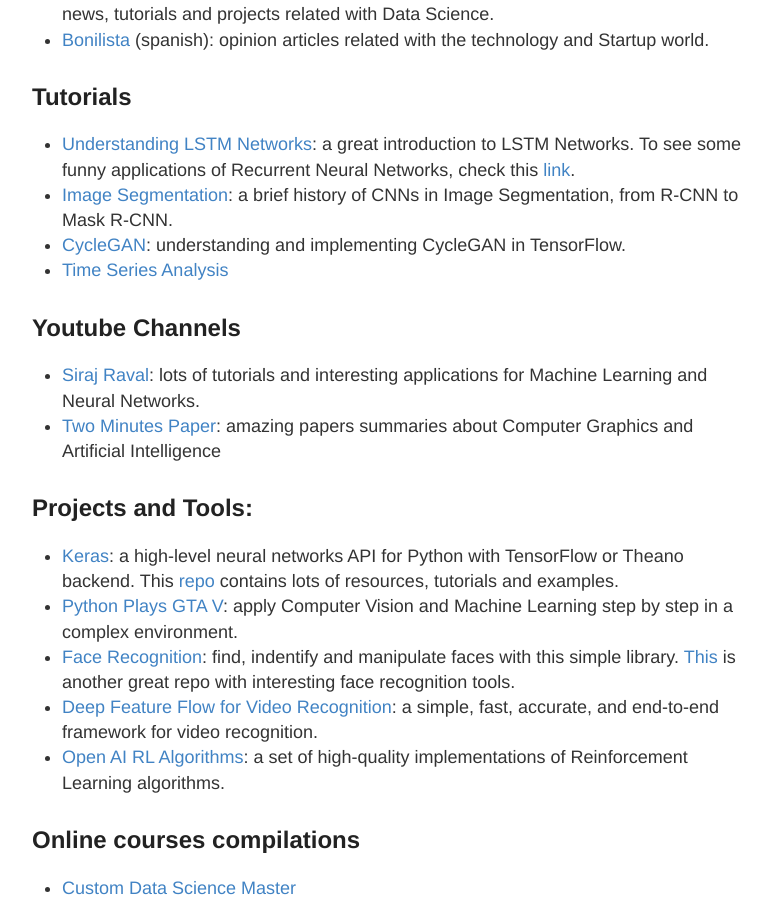
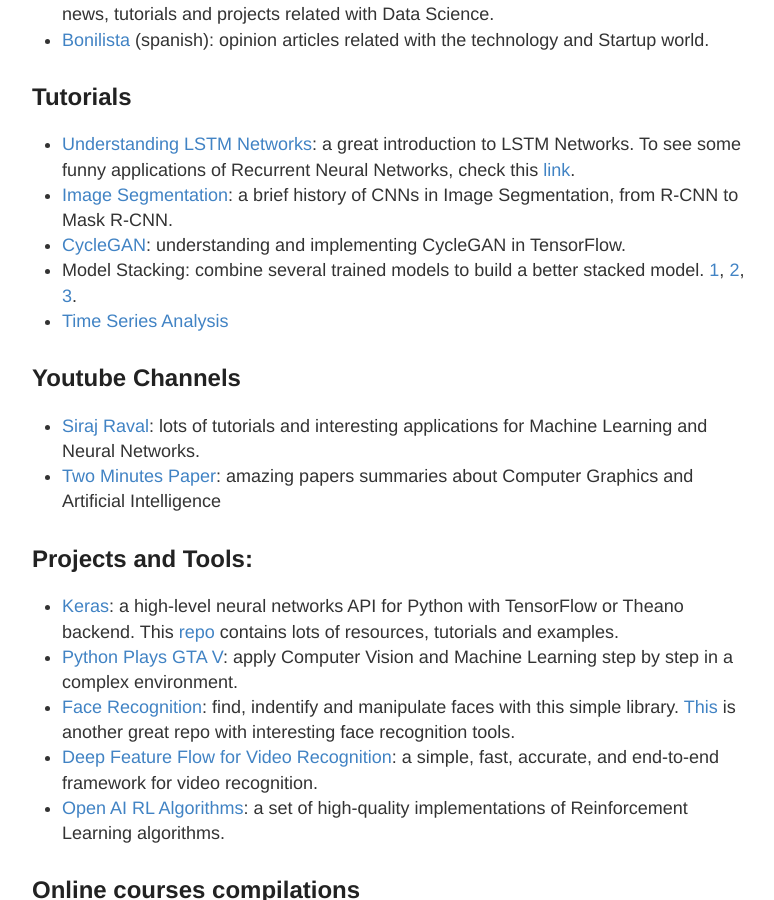
Before and after one commit to AlbertoSabater/AlbertoSabater.github.io, a Jekyll site: the page built from resources.md, in a window 1280 px wide and 900 px high, scrolled down 1090 px. Shown: the whole window, without its empty margins (248-1022 px from the left). Built offline with Jekyll 4.4.1, drawn with Linux system fonts in a browser that asks for light colours; comment, search, counter and statistics services are not loaded.

Commit message:
Update resources.md

```diff
--- a/resources.md
+++ b/resources.md
@@ -58,6 +58,7 @@ http://mccormickml.com/tutorials/
 * [Understanding LSTM Networks](http://colah.github.io/posts/2015-08-Understanding-LSTMs/): a great introduction to LSTM Networks. To see some funny applications of Recurrent Neural Networks, check this [link](http://karpathy.github.io/2015/05/21/rnn-effectiveness/).
 * [Image Segmentation](https://blog.athelas.com/a-brief-history-of-cnns-in-image-segmentation-from-r-cnn-to-mask-r-cnn-34ea83205de4): a brief history of CNNs in Image Segmentation, from R-CNN to Mask R-CNN.
 * [CycleGAN](https://hardikbansal.github.io/CycleGANBlog/?utm_campaign=Artificial%2BIntelligence%2BWeekly&utm_medium=email&utm_source=Artificial_Intelligence_Weekly_62): understanding and implementing CycleGAN in TensorFlow.
+* Model Stacking: combine several trained models to build a better stacked model. [1](http://blog.kaggle.com/2016/12/27/a-kagglers-guide-to-model-stacking-in-practice/), [2](https://mlwave.com/kaggle-ensembling-guide/), [3](https://mlwave.com/kaggle-ensembling-guide/).
 * [Time Series Analysis](http://www.blackarbs.com/blog/time-series-analysis-in-python-linear-models-to-garch/11/1/2016)
 
 
```
